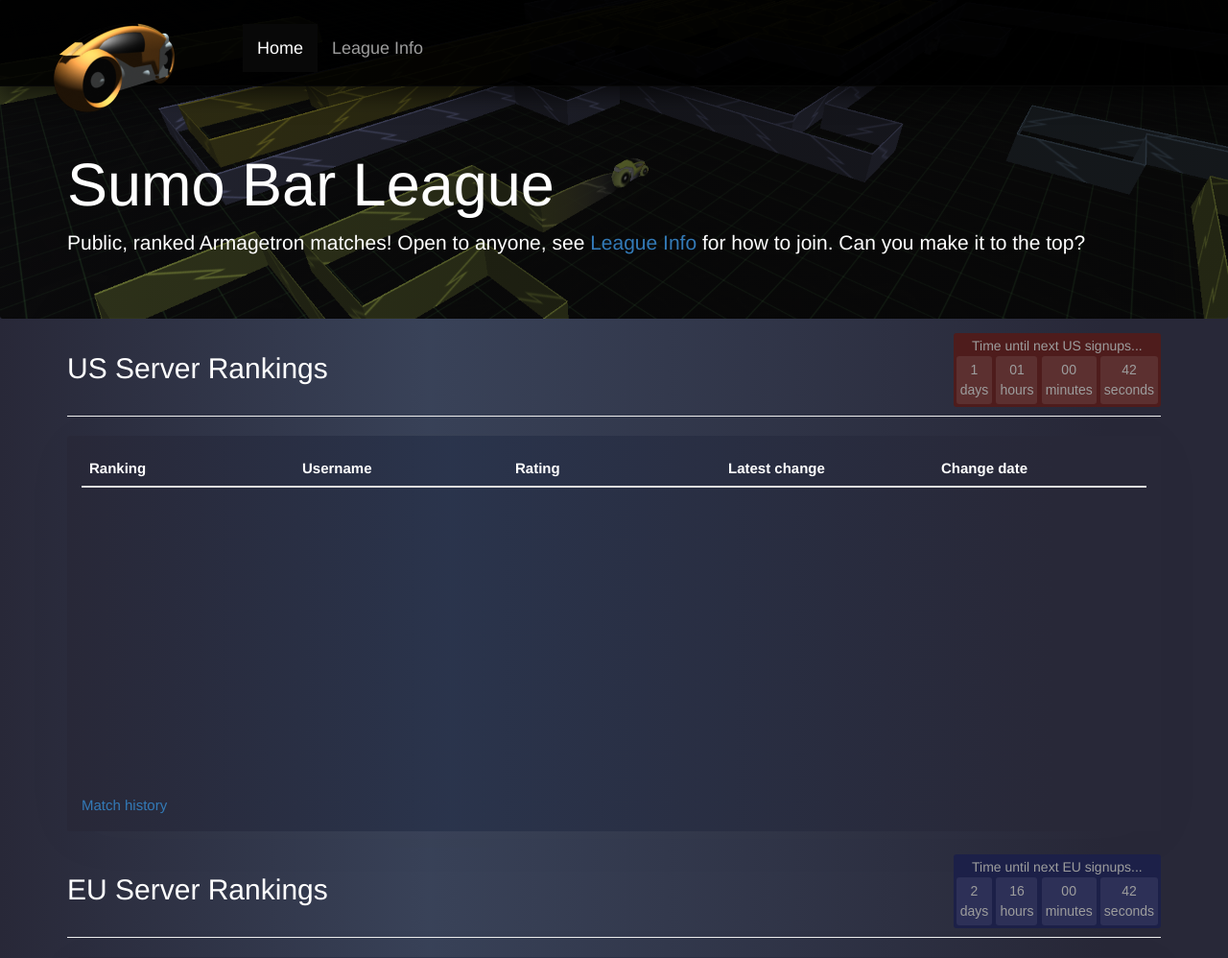
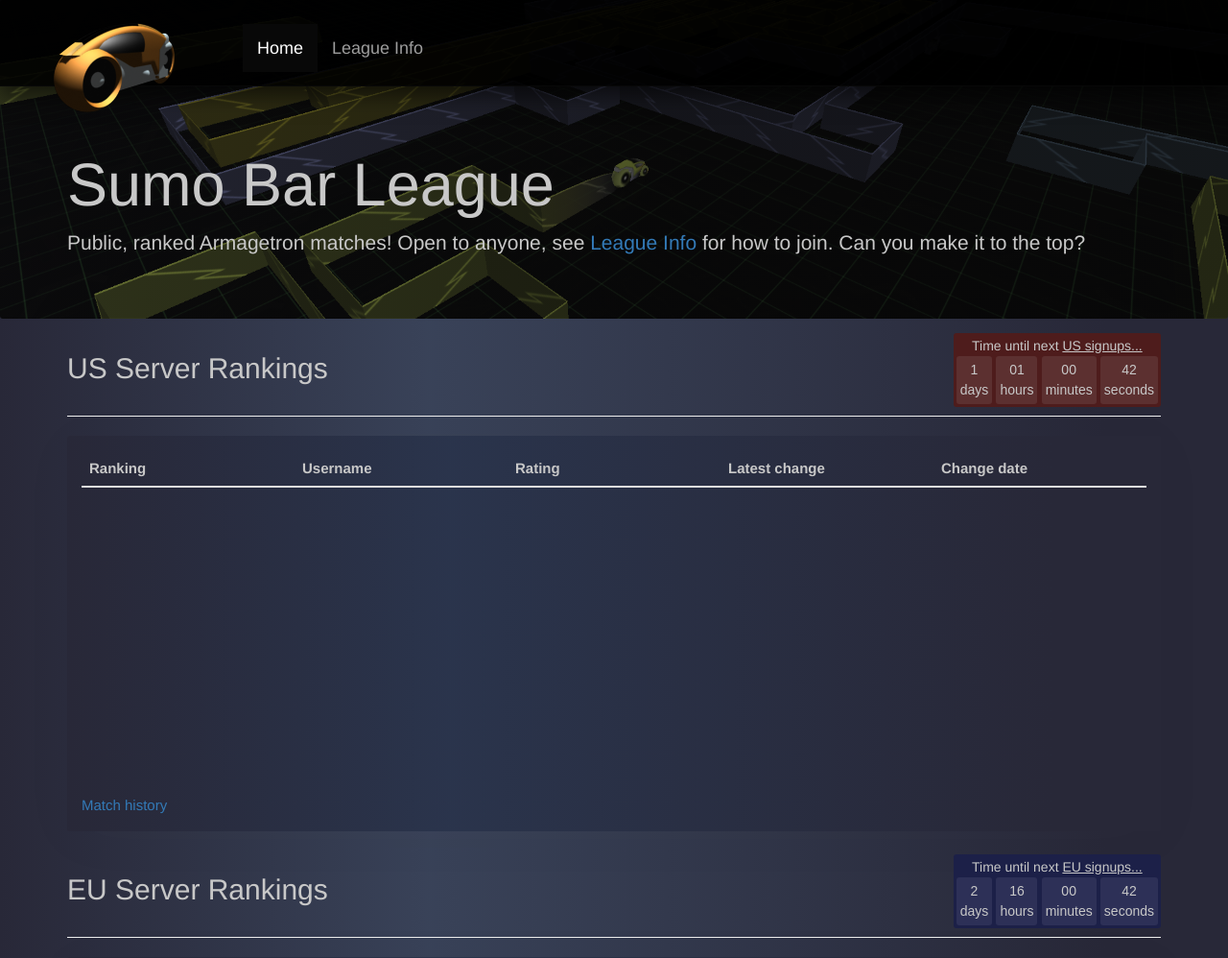
Before and after one commit to raphleu/arma-rankings, a Flask app: page / in a window 1280 px wide. Shown: the top 998 px of the page at 96% size. Run offline with Flask 2, Linux system fonts and the light colour scheme; data that the repository does not hold is empty; some libraries are stand-ins or nearby versions.

Commit message:
improvements

```diff
--- a/app/static/styles.css
+++ b/app/static/styles.css
@@ -1,7 +1,7 @@
 /*General*/
 body {
     line-height: 1.5;
-    color: white;
+    color: #C8C8C8;;
     text-align: left;
     font-size: 1.5em;
     background: rgb(40,40,56);
@@ -337,7 +337,6 @@ body {
 
 .clock{
     font-family: sans-serif;
-    color: #fff;
     display: inline-block;
     font-weight: 100;
     text-align: center;
@@ -347,14 +346,12 @@ body {
     padding: 4px;
     display: inline-block;
     font-size: 14px;
-    color: #9d9d9d;
     text-align: center;
 }
 
 .clock div > span{
     display: inline-block;
     font-size: 14px;
-    color: #9d9d9d;
     text-align: center;
 }
 
@@ -372,7 +369,6 @@ body {
 
 .clocks_container{
     text-align: center;
-    color: #9d9d9d;
 }
 
 .EU_clock_container{
@@ -394,5 +390,4 @@ body {
 .clock_title{
     font-size: 14px;
     text-align: center;
-    color: #9d9d9d;
 }
--- a/app/templates/league-info.html
+++ b/app/templates/league-info.html
@@ -4,7 +4,7 @@
   {{super()}}
   <div class="container" style="margin-top: 100px;">
     <div class='page-header'>
-      <h2>How to join</h2>
+      <h2><a id="how-to-join" style="text-decoration: none; color: inherit;">How to join</a></h2>
     </div>
     <p>
       If you would like to play in ranked matches and see your rating here, join us on the <a href='https://discord.gg/m9B42cS' target="_blank">armagetron discord</a> in the #sumo-bar-league channel. Show up in that channel an hour to five minutes before a scheduled match and post your login as a chat message, for example 'user@forums' – and you're signed up.
--- a/app/templates/ranking-table.html
+++ b/app/templates/ranking-table.html
@@ -6,7 +6,7 @@
           <div class="col-xs-12">
             <h2 style="display: inline-block;">{{ match_type.header }} Server Rankings</h2>
             <div class="{{ match_type.header }}_clock_container">
-              <div class="clock_title">Time until next {{ match_type.header }} signups...</div>
+              <div class="clock_title">Time until next <u><a href="/league-info#how-to-join" style="color: #C8C8C8">{{ match_type.header }} signups...</a></u></div>
                 <div id="{{ match_type.header }}_clock" class="clock">
                   <div>
                     <span class="days"></span>
```
Also changed, not shown: app/static/main.js (+27 -25 lines).
